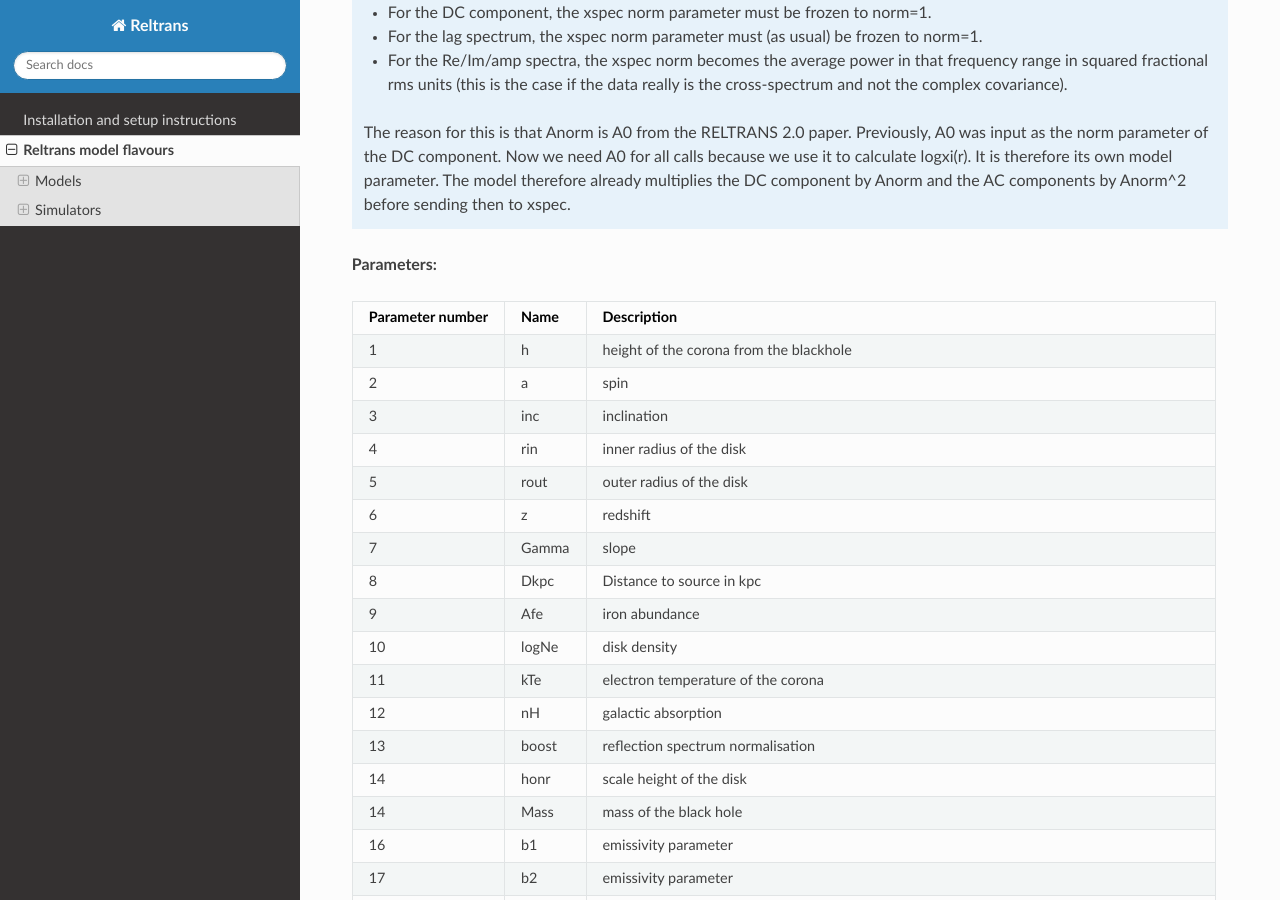
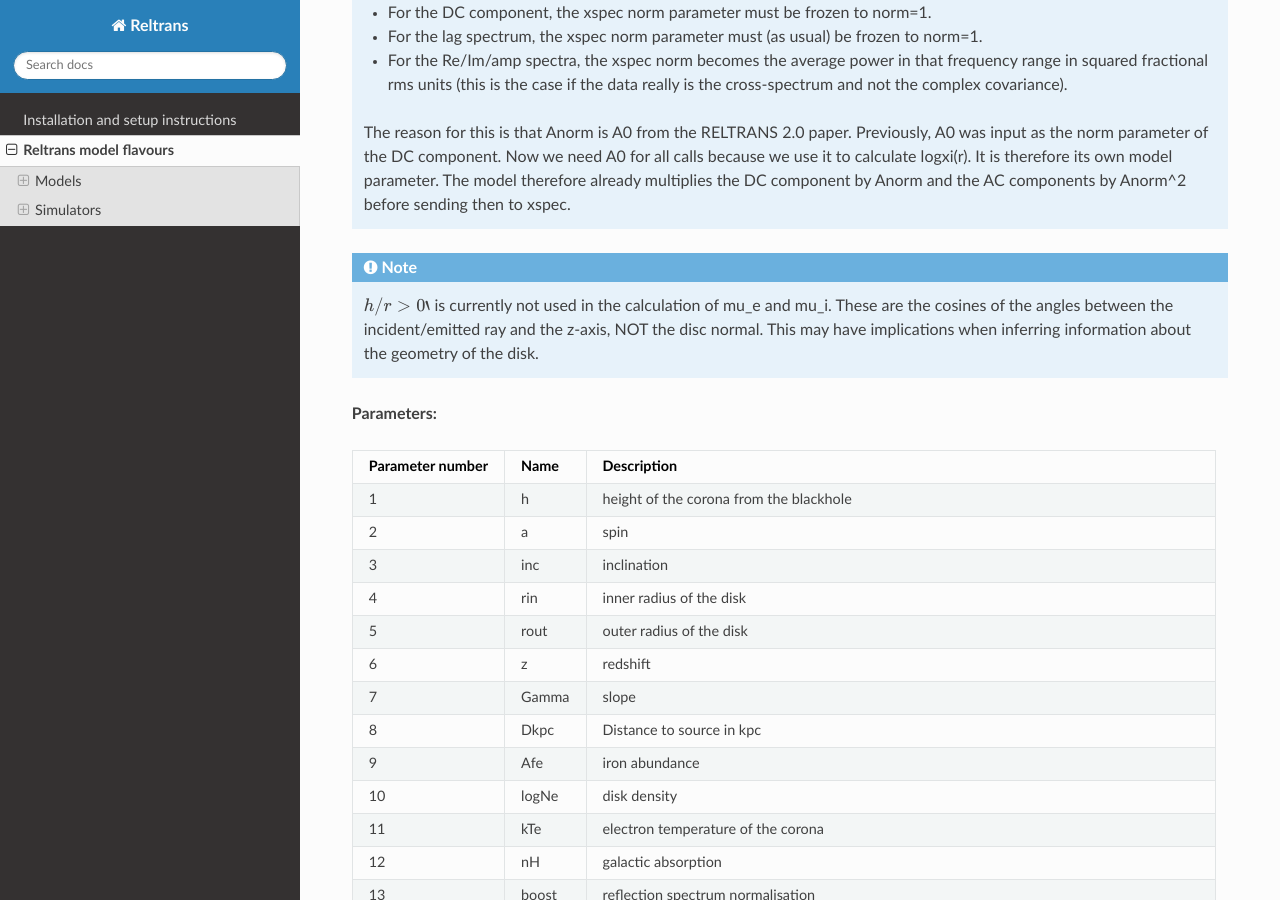
Before and after one commit to reltrans/reltransDocs, a Sphinx documentation site: the page built from source/model_flavours.rst, in a window 1280 px wide and 900 px high, scrolled down 4253 px. Built offline with Sphinx 7.4.7 and the Read the Docs theme 3.1.0, drawn with Linux system fonts in a browser that asks for light colours.

Commit message:
Added a note about how scale height isn't used in the calculation of the cosines of angles of reflected rays

```diff
--- a/source/model_flavours.rst
+++ b/source/model_flavours.rst
@@ -393,6 +393,12 @@ https://ui.adsabs.harvard.edu/abs/2022MNRAS.509..619I/abstract.
     therefore its own model parameter. The model therefore already multiplies
     the DC component by Anorm and the AC components by Anorm^2  before sending
     then to xspec.
+
+.. note::
+    :math:`h/r > 0`` is currently not used in the calculation of mu_e and mu_i.
+    These are the cosines of the angles between the incident/emitted ray and
+    the z-axis, NOT the disc normal. This may have implications when inferring
+    information about the geometry of the disk.
 
 **Parameters:**
 
```
